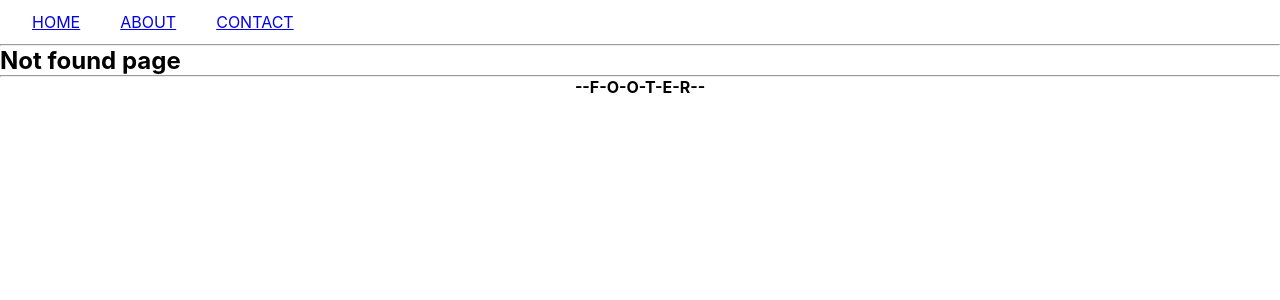
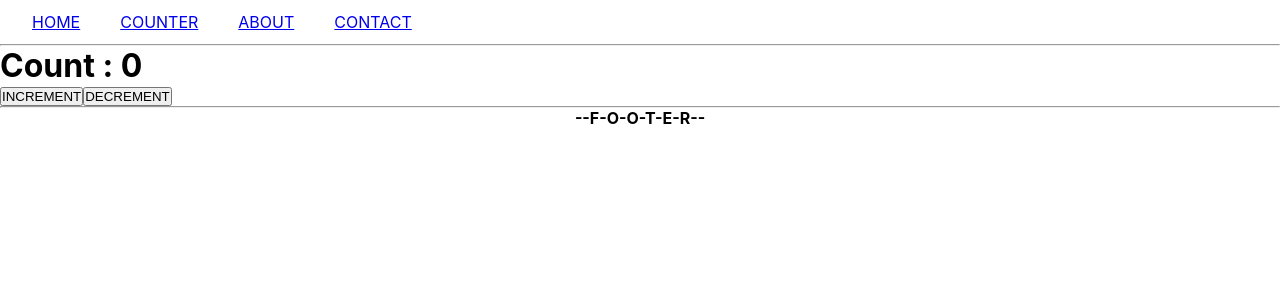
Before and after one commit to jini-labs-2/react-ts-practice, a React (Create React App) app: page /counter in a window 1280 px wide. Before the commit this address had no page. Shown: the top 300 px of the page. Built offline with nearby package versions, Linux system fonts and the light colour scheme.

Commit message:
counterで練習、notionメモあり

```diff
--- a/package.json
+++ b/package.json
@@ -5,6 +5,7 @@
   "main": "index.js",
   "dependencies": {
     "@emotion/react": "^11.10.5",
+    "@reduxjs/toolkit": "^2.6.0",
     "@testing-library/jest-dom": "^5.16.5",
     "@testing-library/react": "^13.4.0",
     "@testing-library/user-event": "^13.5.0",
@@ -13,6 +14,7 @@
     "react": "^18.2.0",
     "react-dom": "^18.2.0",
     "react-icons": "^4.11.0",
+    "react-redux": "^9.2.0",
     "react-router-dom": "^6.4.1",
     "react-scripts": "5.0.1",
     "sass": "^1.71.1",
--- a/src/App.tsx
+++ b/src/App.tsx
@@ -5,6 +5,7 @@ import Home from './pages/Home';
 import Contact from './pages/Contact';
 import { Route, Routes } from 'react-router-dom';
 import './index.css';
+import Counter from './pages/Counter';
 
 function App() {
   return (
@@ -12,6 +13,7 @@ function App() {
       <Layout>
         <Routes>
           <Route path="/home" element={<Home />} />
+          <Route path="/counter" element={<Counter />} />
           <Route path="/about" element={<About />} />
           <Route path="/contact" element={<Contact />} />
           <Route path="/*" element={<h2>Not found page</h2>} />
--- /dev/null
+++ b/src/hooks/hooks.ts
@@ -0,0 +1,5 @@
+import { TypedUseSelectorHook, useDispatch, useSelector } from 'react-redux';
+import type {RootState, AppDispath} from '../stores/store';
+
+export const useAppSelector: TypedUseSelectorHook<RootState> = useSelector;
+export const useAppDispatch = () => useDispatch<AppDispath>();
--- a/src/index.tsx
+++ b/src/index.tsx
@@ -2,6 +2,8 @@ import React from 'react';
 import ReactDOM from 'react-dom/client';
 import { BrowserRouter } from 'react-router-dom';
 import App from './App';
+import { Provider } from 'react-redux';
+import { store } from './stores/store';
 
 const root = ReactDOM.createRoot(
   document.getElementById('root') as HTMLElement
@@ -9,7 +11,9 @@ const root = ReactDOM.createRoot(
 root.render(
   <React.StrictMode>
     <BrowserRouter>
-      <App />
+      <Provider store={store}>
+        <App />
+      </Provider>
     </BrowserRouter>
   </React.StrictMode>
 );
--- a/src/layouts/Header.tsx
+++ b/src/layouts/Header.tsx
@@ -8,6 +8,9 @@ interface MenuItem {
 
 const mainMenu: MenuItem[] = [
   {to: '/home', name: 'home'},
+  // {content
+  {to: '/counter', name: 'counter'},
+  // contenet}
   {to: '/about', name: 'about'},
   {to: '/contact', name: 'contact'}
 ];
--- /dev/null
+++ b/src/pages/Counter.tsx
@@ -0,0 +1,18 @@
+import React from 'react'
+import { decrement, increment } from '../stores/countSlice';
+import { useAppDispatch, useAppSelector } from '../hooks/hooks';
+
+const Counter = () => {
+  const count = useAppSelector((state) => state.counter.value);
+  const dispath = useAppDispatch();
+  return (
+    <div>
+      <h1>Count : {count}</h1>
+      <button onClick={() => dispath(increment())}>INCREMENT</button>
+      <button onClick={() => dispath(decrement())}>DECREMENT</button>
+
+    </div>
+  )
+}
+
+export default Counter
--- /dev/null
+++ b/src/stores/countSlice.ts
@@ -0,0 +1,25 @@
+import { createSlice } from "@reduxjs/toolkit"
+
+interface CounterState {
+  value: number;
+}
+
+const initialState: CounterState = {
+    value: 0,
+};
+
+const counterSlice = createSlice({
+  name: 'counter',
+  initialState,
+  reducers: {
+    increment: (state) => {
+      state.value += 1;
+    },
+    decrement: (state) => {
+      state. value -= 1;
+    },
+  },
+})
+
+export const {increment, decrement} = counterSlice.actions;
+export default counterSlice.reducer;
--- /dev/null
+++ b/src/stores/store.ts
@@ -0,0 +1,11 @@
+import { configureStore } from "@reduxjs/toolkit";
+import counterSlice from "./countSlice";
+
+export const store = configureStore({
+  reducer: {
+    counter: counterSlice,
+  },
+});
+
+export type RootState = ReturnType<typeof store.getState>;
+export type AppDispath = typeof store.dispatch;
```
Also changed, not shown: 1 other file (tests, documents, lock files or other folders).
